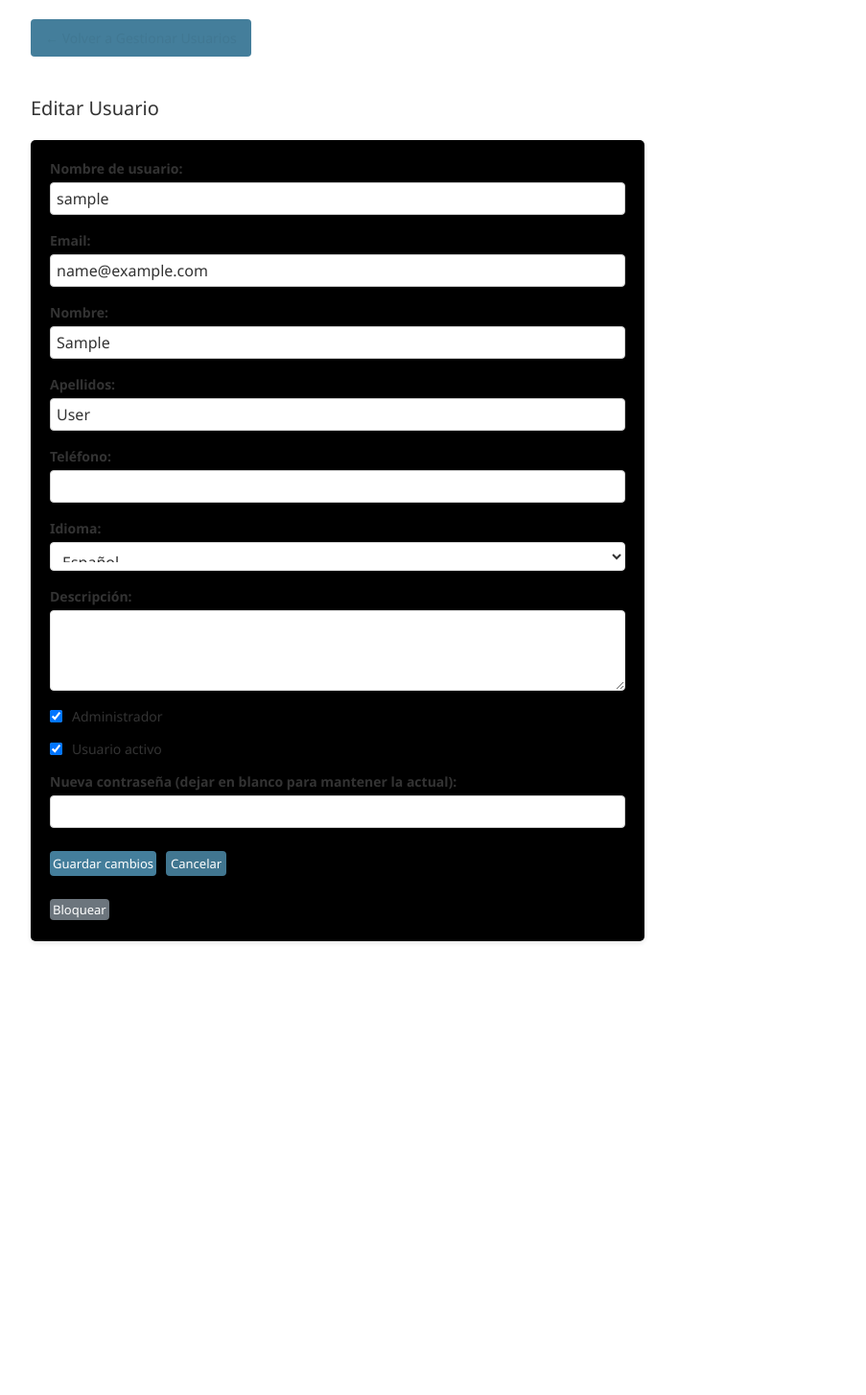
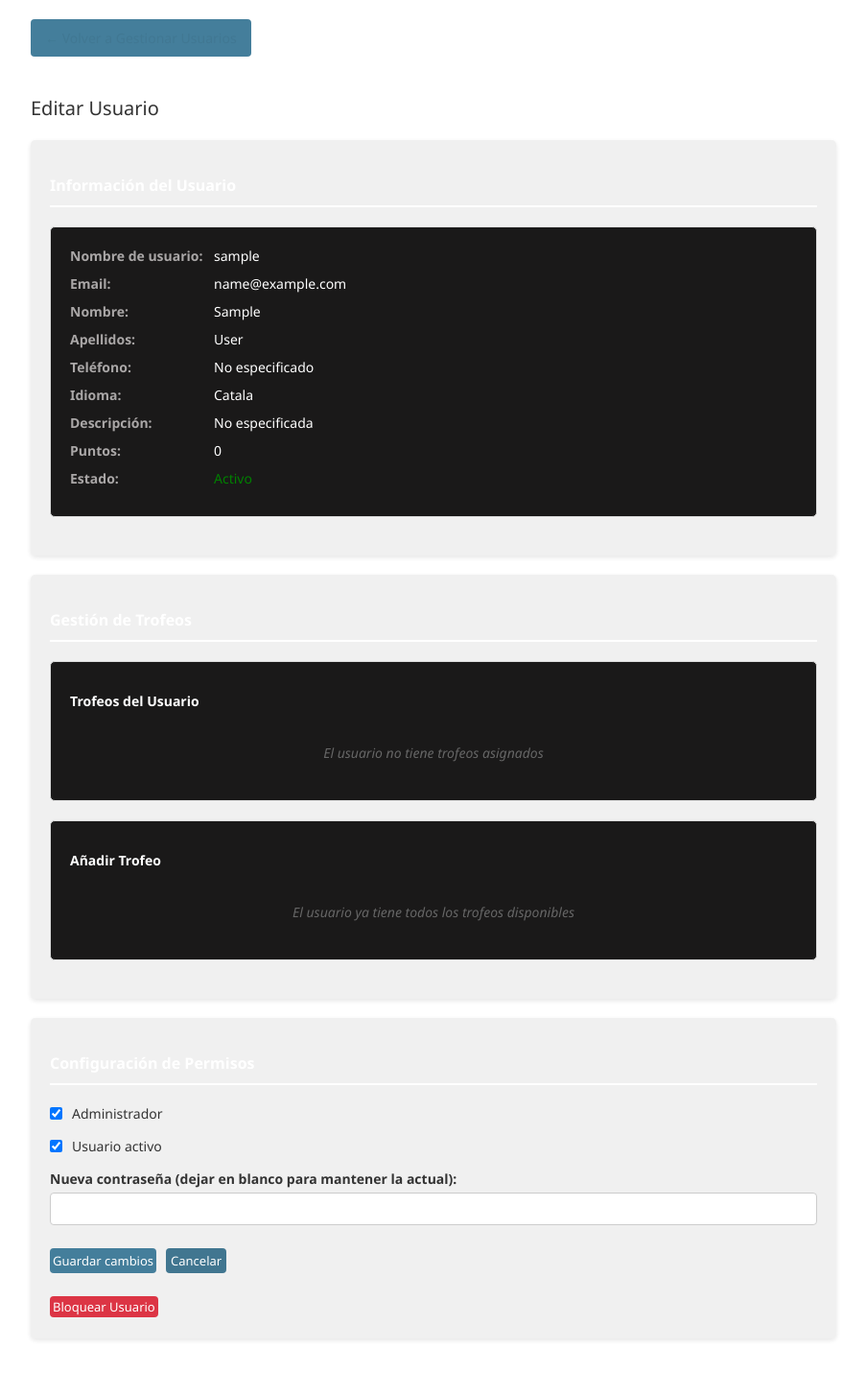
Before and after one commit to pes2425q2-t-gei-upc/Eco-move_backend, a Django app: page /admin_connect/usuarios/editar/1/ in a window 1280 px wide. Shown: the part 69-1523 px from the top of the page at 96% size, without its empty margins (8-911 px from the left). Before the commit the page ends 1052 px from the top, so only its background shows below. Run offline with Django 5.2, Linux system fonts and the light colour scheme; the visitor is signed in with stand-in values (Sample User, id 1); data comes from the database, SQL or seed files in the repository; data that the repository does not hold is empty.

Commit message:
update: admin pot editar trofeus

```diff
--- a/admin_connect/templates/admin_connect/editar_usuario.html
+++ b/admin_connect/templates/admin_connect/editar_usuario.html
@@ -3,12 +3,31 @@
 {% block extrastyle %}
 <style>
   .card {
-    background-color: #000000;
+    background-color: rgba(169, 169, 169, 0.181);
     border-radius: 5px;
     box-shadow: 0 2px 5px rgba(0,0,0,0.1);
     padding: 20px;
     margin-bottom: 20px;
-    max-width: 600px;
+    max-width: 800px;
+  }
+  .info-section {
+    background-color: rgb(26, 25, 25);
+    border-radius: 5px;
+    padding: 20px;
+    margin-bottom: 20px;
+    border: 1px solid #ddd;
+  }
+  .info-row {
+    display: flex;
+    margin-bottom: 10px;
+  }
+  .info-label {
+    font-weight: bold;
+    min-width: 150px;
+    color: #aaa7a7;
+  }
+  .info-value {
+    color: white;
   }
   .form-group {
     margin-bottom: 15px;
@@ -17,7 +36,6 @@
     display: block;
     margin-bottom: 5px;
     font-weight: bold;
-
   }
   .form-control {
     width: 100%;
@@ -27,8 +45,6 @@
     border-radius: 4px;
     box-sizing: border-box;
   }
-
-
   .checkbox-group {
     display: flex;
     align-items: center;
@@ -48,6 +64,9 @@
     border-radius: 4px;
     cursor: pointer;
     font-size: 14px;
+    text-decoration: none;
+    display: inline-block;
+    text-align: center;
   }
   .button-primary {
     background-color: #447e9b;
@@ -55,6 +74,14 @@
   }
   .button-secondary {
     background-color: #6c757d;
+    color: white;
+  }
+  .button-danger {
+    background-color: #dc3545;
+    color: white;
+  }
+  .button-success {
+    background-color: #28a745;
     color: white;
   }
   .back-button {
@@ -66,57 +93,196 @@
     border-radius: 4px;
     margin-bottom: 20px;
   }
+  .trofeos-section {
+    background-color: rgb(26, 25, 25);
+    border-radius: 5px;
+    padding: 20px;
+    margin-bottom: 20px;
+    border: 1px solid #ddd;
+  }
+  .trofeo-item {
+    background-color: rgba(169, 169, 169, 0.181);
+    border: 1px solid #ddd;
+    border-radius: 4px;
+    padding: 15px;
+    margin-bottom: 10px;
+    display: flex;
+    justify-content: space-between;
+    align-items: center;
+  }
+  .trofeo-info {
+    flex-grow: 1;
+  }
+  .trofeo-nombre {
+    font-weight: bold;
+    color: white;
+  }
+  .trofeo-descripcion {
+    color: #aaa7a7;
+    font-size: 14px;
+    margin: 5px 0;
+  }
+  .trofeo-puntos {
+    color: #447e9b;
+    font-size: 12px;
+  }
+  .trofeo-fecha {
+    color: #999;
+    font-size: 12px;
+  }
+  .select-trofeo {
+    display: flex;
+    gap: 10px;
+    align-items: center;
+    margin-top: 15px;
+  }
+  .no-trofeos {
+    text-align: center;
+    color: #666;
+    font-style: italic;
+    padding: 20px;
+  }
+  h2 {
+    color: white;
+    border-bottom: 2px solid white;
+    padding-bottom: 10px;
+    margin-bottom: 20px;
+  }
+  h3 {
+    color: white;
+    margin-bottom: 15px;
+  }
 </style>
 {% endblock %}
+
 {% block content %}
 <div style="margin-bottom: 20px;">
   <a href="{% url 'admin_connect:gestionar_usuarios' %}" class="back-button">
     &larr; Volver a Gestionar Usuarios
   </a>
 </div>
+
 <h1>Editar Usuario</h1>
+
+<!-- Información del Usuario (Solo Lectura) -->
 <div class="card">
+  <h2>Información del Usuario</h2>
+  <div class="info-section">
+    <div class="info-row">
+      <div class="info-label">Nombre de usuario:</div>
+      <div class="info-value">{{ usuario.username }}</div>
+    </div>
+    <div class="info-row">
+      <div class="info-label">Email:</div>
+      <div class="info-value">{{ usuario.email }}</div>
+    </div>
+    <div class="info-row">
+      <div class="info-label">Nombre:</div>
+      <div class="info-value">{{ usuario.first_name|default:"No especificado" }}</div>
+    </div>
+    <div class="info-row">
+      <div class="info-label">Apellidos:</div>
+      <div class="info-value">{{ usuario.last_name|default:"No especificado" }}</div>
+    </div>
+    <div class="info-row">
+      <div class="info-label">Teléfono:</div>
+      <div class="info-value">{{ usuario.telefon|default:"No especificado" }}</div>
+    </div>
+    <div class="info-row">
+      <div class="info-label">Idioma:</div>
+      <div class="info-value">
+        {% if usuario.idioma == 'es' %}Español
+        {% elif usuario.idioma == 'ca' %}Catalán
+        {% elif usuario.idioma == 'en' %}Inglés
+        {% else %}{{ usuario.idioma }}
+        {% endif %}
+      </div>
+    </div>
+    <div class="info-row">
+      <div class="info-label">Descripción:</div>
+      <div class="info-value">{{ usuario.descripcio|default:"No especificada" }}</div>
+    </div>
+    <div class="info-row">
+      <div class="info-label">Puntos:</div>
+      <div class="info-value">{{ usuario.punts }}</div>
+    </div>
+    <div class="info-row">
+      <div class="info-label">Estado:</div>
+      <div class="info-value">
+        {% if usuario.bloqueado %}
+          <span style="color: red;">Bloqueado</span>
+        {% elif usuario.is_active %}
+          <span style="color: green;">Activo</span>
+        {% else %}
+          <span style="color: orange;">Inactivo</span>
+        {% endif %}
+      </div>
+    </div>
+  </div>
+</div>
+
+<!-- Gestión de Trofeos -->
+<div class="card">
+  <h2>Gestión de Trofeos</h2>
+
+  <div class="trofeos-section">
+    <h3>Trofeos del Usuario</h3>
+    {% if trofeos_usuario %}
+      {% for usuario_trofeo in trofeos_usuario %}
+        <div class="trofeo-item">
+          <div class="trofeo-info">
+            <div class="trofeo-nombre">{{ usuario_trofeo.trofeo.nombre }}</div>
+            <div class="trofeo-descripcion">{{ usuario_trofeo.trofeo.descripcion }}</div>
+            <div class="trofeo-puntos">Puntos necesarios: {{ usuario_trofeo.trofeo.puntos_necesarios }}</div>
+            <div class="trofeo-fecha">Obtenido: {{ usuario_trofeo.fecha_obtencion|date:"d/m/Y H:i" }}</div>
+          </div>
+          <div>
+            <form method="post" style="display:inline;">
+              {% csrf_token %}
+              <input type="hidden" name="action" value="eliminar_trofeo">
+              <input type="hidden" name="trofeo_id" value="{{ usuario_trofeo.trofeo.id_trofeo }}">
+              <button type="submit" class="button button-danger"
+                      onclick="return confirm('¿Estás seguro de que quieres eliminar este trofeo?')">
+                Eliminar
+              </button>
+            </form>
+          </div>
+        </div>
+      {% endfor %}
+    {% else %}
+      <div class="no-trofeos">El usuario no tiene trofeos asignados</div>
+    {% endif %}
+  </div>
+
+  <div class="trofeos-section">
+    <h3>Añadir Trofeo</h3>
+    {% if trofeos_disponibles %}
+      <form method="post">
+        {% csrf_token %}
+        <input type="hidden" name="action" value="añadir_trofeo">
+        <div class="select-trofeo">
+          <select name="trofeo_id" class="form-control" style="width: auto; flex-grow: 1;">
+            <option value="">Seleccionar trofeo...</option>
+            {% for trofeo in trofeos_disponibles %}
+              <option value="{{ trofeo.id_trofeo }}">
+                {{ trofeo.nombre }} ({{ trofeo.puntos_necesarios }} puntos)
+              </option>
+            {% endfor %}
+          </select>
+          <button type="submit" class="button button-success">Añadir Trofeo</button>
+        </div>
+      </form>
+    {% else %}
+      <div class="no-trofeos">El usuario ya tiene todos los trofeos disponibles</div>
+    {% endif %}
+  </div>
+</div>
+
+<!-- Configuración de Permisos -->
+<div class="card">
+  <h2>Configuración de Permisos</h2>
   <form method="post">
     {% csrf_token %}
-
-    <div class="form-group">
-      <label for="username">Nombre de usuario:</label>
-      <input type="text" name="username" id="username" class="form-control" value="{{ usuario.username }}" required>
-    </div>
-
-    <div class="form-group">
-      <label for="email">Email:</label>
-      <input type="email" name="email" id="email" class="form-control" value="{{ usuario.email }}" required>
-    </div>
-
-    <div class="form-group">
-      <label for="first_name">Nombre:</label>
-      <input type="text" name="first_name" id="first_name" class="form-control" value="{{ usuario.first_name }}">
-    </div>
-
-    <div class="form-group">
-      <label for="last_name">Apellidos:</label>
-      <input type="text" name="last_name" id="last_name" class="form-control" value="{{ usuario.last_name }}">
-    </div>
-
-    <div class="form-group">
-      <label for="telefon">Teléfono:</label>
-      <input type="text" name="telefon" id="telefon" class="form-control" value="{{ usuario.telefon|default:'' }}">
-    </div>
-
-    <div class="form-group">
-      <label for="idioma">Idioma:</label>
-      <select name="idioma" id="idioma" class="form-control">
-        <option value="es" {% if usuario.idioma == 'es' %}selected{% endif %}>Español</option>
-        <option value="ca" {% if usuario.idioma == 'ca' %}selected{% endif %}>Catalán</option>
-        <option value="en" {% if usuario.idioma == 'en' %}selected{% endif %}>Inglés</option>
-      </select>
-    </div>
-
-    <div class="form-group">
-      <label for="descripcio">Descripción:</label>
-      <textarea name="descripcio" id="descripcio" class="form-control" rows="3">{{ usuario.descripcio|default:'' }}</textarea>
-    </div>
 
     <div class="checkbox-group">
       <input type="checkbox" name="is_admin" id="is_admin" {% if usuario.is_admin %}checked{% endif %}>
@@ -143,12 +309,15 @@
     {% if usuario.bloqueado %}
       <form action="{% url 'admin_connect:desbloquear_usuario' usuario.id %}" method="post" style="display:inline;">
         {% csrf_token %}
-        <button type="submit" class="button button-secondary">Desbloquear</button>
+        <button type="submit" class="button button-success">Desbloquear Usuario</button>
       </form>
     {% else %}
       <form action="{% url 'admin_connect:bloquear_usuario' usuario.id %}" method="post" style="display:inline;">
         {% csrf_token %}
-        <button type="submit" class="button button-secondary">Bloquear</button>
+        <button type="submit" class="button button-danger"
+                onclick="return confirm('¿Estás seguro de que quieres bloquear este usuario?')">
+          Bloquear Usuario
+        </button>
       </form>
     {% endif %}
   </div>
```
Also changed, not shown: admin_connect/admin_view.txt (added, +51 -0 lines), admin_connect/admin_views.py (+57 -53 lines), api_punts_carrega/admin.txt (added, +25 -0 lines), api_punts_carrega/model.txt (added, +102 -0 lines), api_punts_carrega/migrations/0001_initial.py, api_punts_carrega/migrations/0002_remove_respostareport_report_delete_report_and_more.py (deleted), api_punts_carrega/migrations/0003_usuario_bloqueado.py (deleted), estaciones_bici/migrations/0001_initial.py, social_community/migrations/0001_initial.py, social_community/migrations/0002_report.py (deleted).
